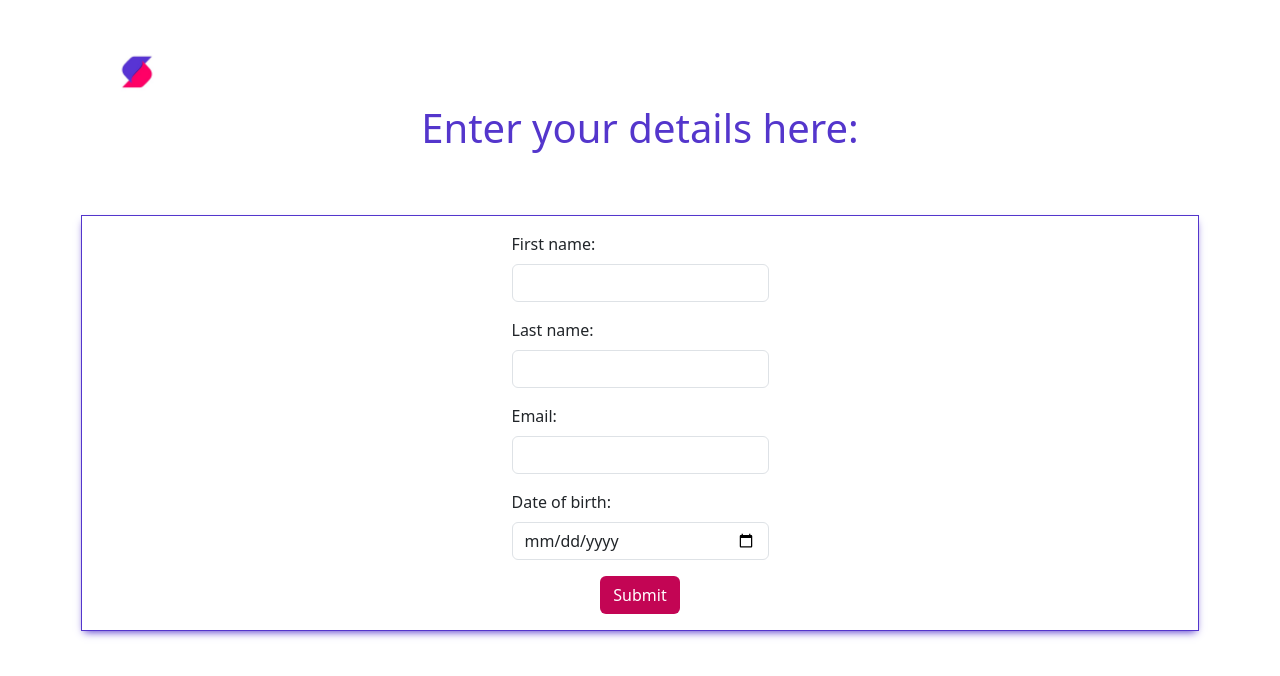
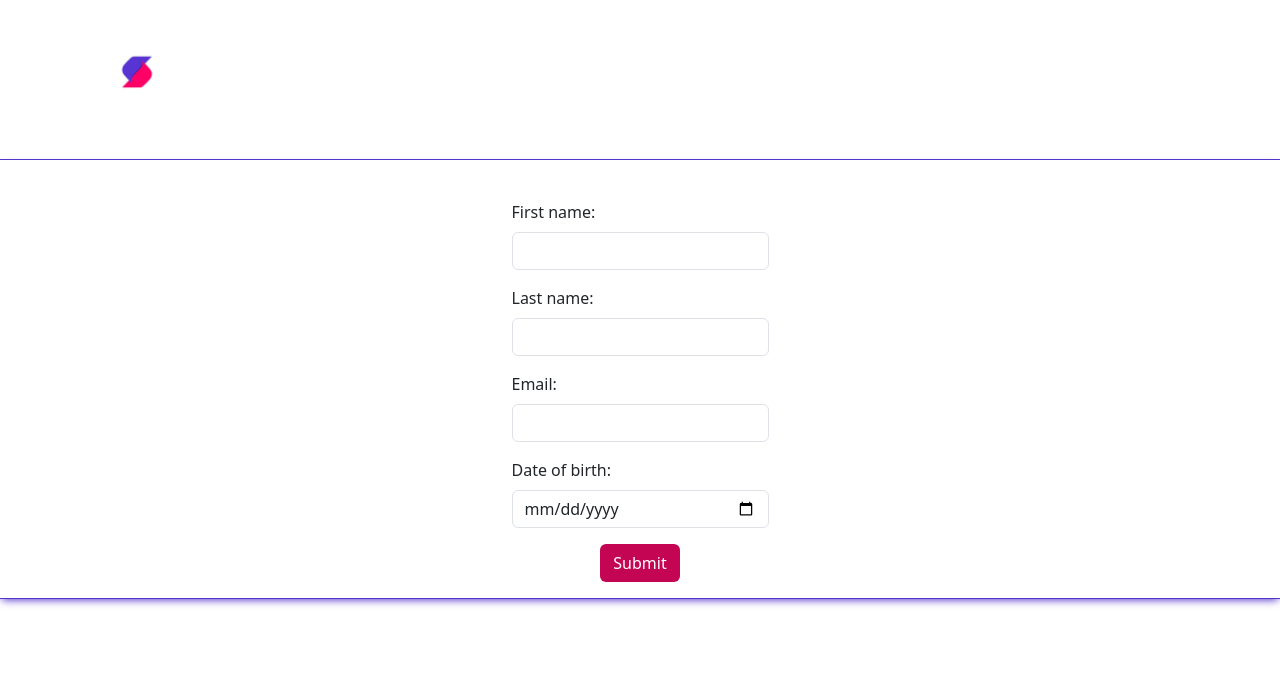
Before and after one commit to Kevasc/confetti-form, a plain HTML site: page index.html in a window 1280 px wide. Drawn offline with nearby package versions, Linux system fonts and the light colour scheme.

Commit message:
stripped back the code and reversed previous changes

```diff
--- a/index.html
+++ b/index.html
@@ -12,14 +12,18 @@
 </head>
 
 <body>
-    <div class="container mt-5"> <!--bootstrap class: margin-top: 3rem -->
-        <div class="text-center mb-4" style="color:rgb(84, 54, 204)"> <!--bootstrap class: margin-bottom: 1.5rem-->
+    <div class="container mt-5 mb-5"> <!--bootstrap class: margin-top: 3rem; margin-bottom: 3rem; -->
+
+
         <img src="icon.jpeg" alt="Seodium Logo" class="logo mb-2" max-width="100">
         <!--bootstrap spacing: margin-bottom 0.5rem-->
-            <h1>Enter your details here:</h1>
+
     </div>
     <div class="form-container">
         <form>
+            <div class="text-center mb-4"> <!--bootstrap class: margin-bottom: 1.5rem-->
+
+            </div>
             <div class="mb-3"> <!--margin-bottom: default-->
                 <label for="fname" class="form-label">First name:</label>
                 <input type="text" id="fname" class="form-control" name="fname" required>
```
Lines whose indentation alone changed are shown as unchanged.
